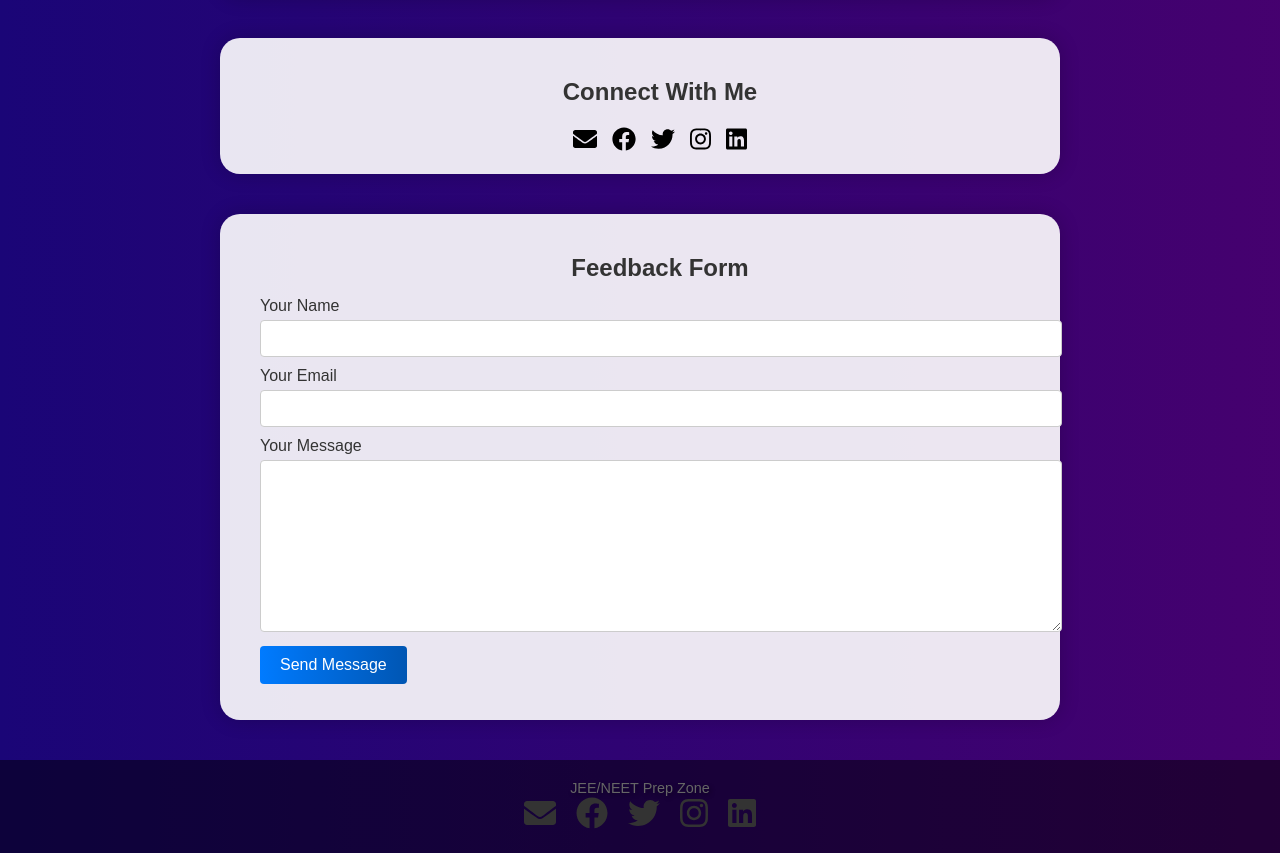
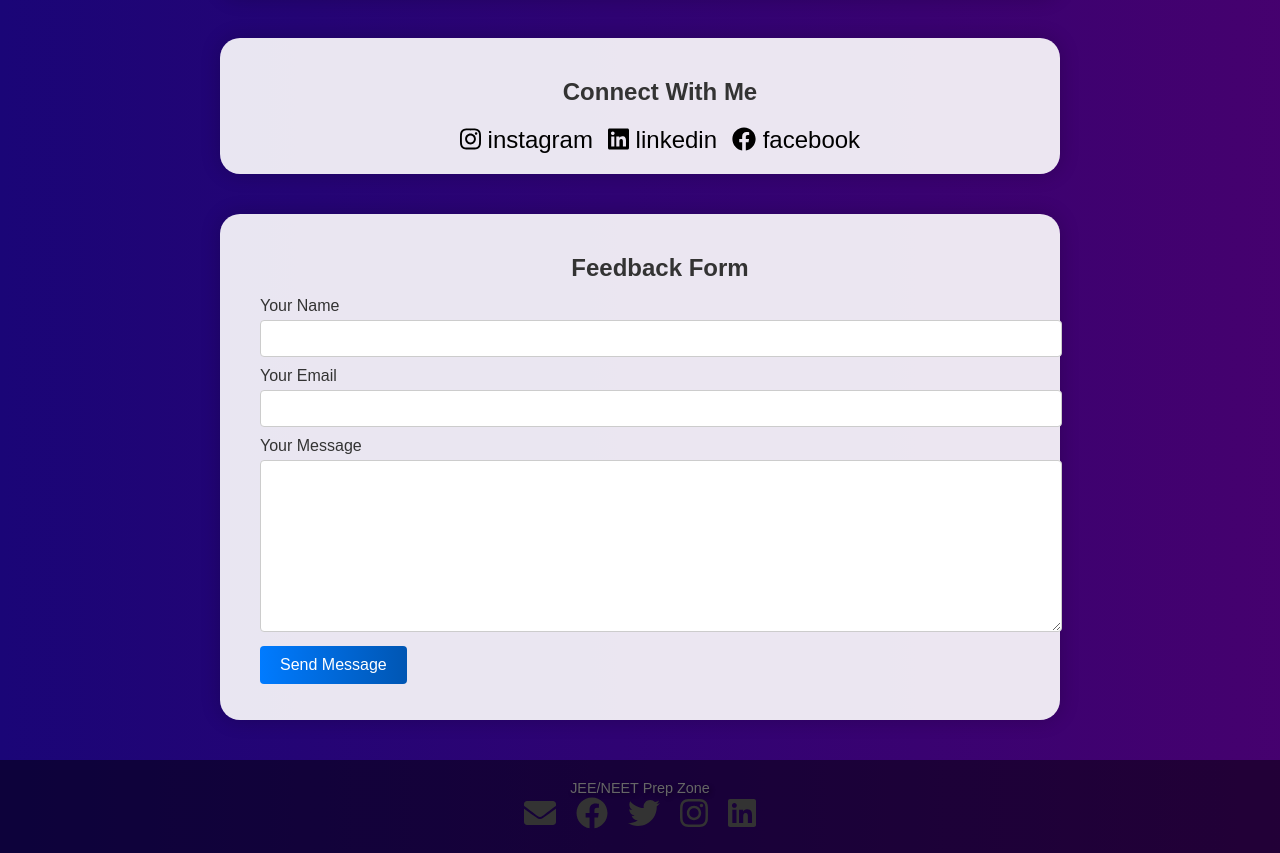
Before and after one commit to sitender-iitd/sitender-iitd.github.io, a plain HTML site: page contact.html in a window 1280 px wide. Shown: the part 990-1843 px from the top of the page. Drawn offline with Linux system fonts and the light colour scheme; a small style sheet from the web is missing.

Commit message:
Update contact.html

```diff
--- a/contact.html
+++ b/contact.html
@@ -82,39 +82,28 @@
           <h2>Connect With Me</h2>
           <div class="social-icons">
             <a
-              href="https://mail.google.com/mail/?view=cm&fs=1&to=sitendernarwal@gmail.com"
+              href="https://www.instagram.com/sitendernarwal/"
               class="social-icon"
               target="_blank"
             >
-              <i class="fas fa-envelope"></i>
+              <i class="fab fa-instagram"></i>
+              instagram
             </a>
             <a
-              href="https://www.facebook.com/your-facebook-profile"
+              href="https://in.linkedin.com/in/sitendernarwal"
+              class="social-icon"
+              target="_blank"
+            >
+              <i class="fab fa-linkedin"></i>
+              linkedin
+            </a>
+            <a
+              href="https://www.facebook.com/sitender.narwal.39"
               class="social-icon"
               target="_blank"
             >
               <i class="fab fa-facebook"></i>
-            </a>
-            <a
-              href="https://twitter.com/your-twitter-profile"
-              class="social-icon"
-              target="_blank"
-            >
-              <i class="fab fa-twitter"></i>
-            </a>
-            <a
-              href="https://www.instagram.com/your-instagram-profile"
-              class="social-icon"
-              target="_blank"
-            >
-              <i class="fab fa-instagram"></i>
-            </a>
-            <a
-              href="https://www.linkedin.com/in/your-linkedin-profile"
-              class="social-icon"
-              target="_blank"
-            >
-              <i class="fab fa-linkedin"></i>
+              facebook
             </a>
           </div>
         </div>
```
